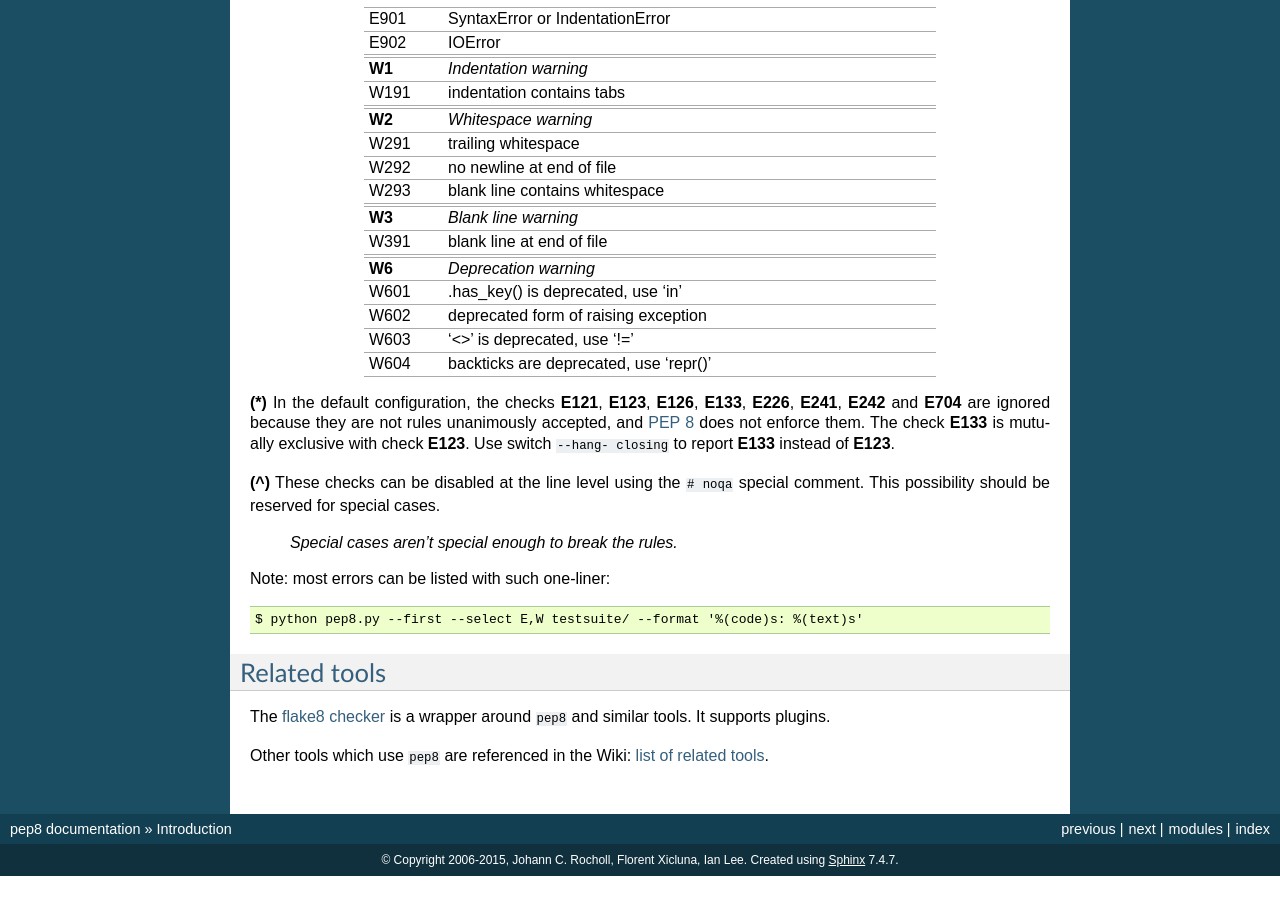
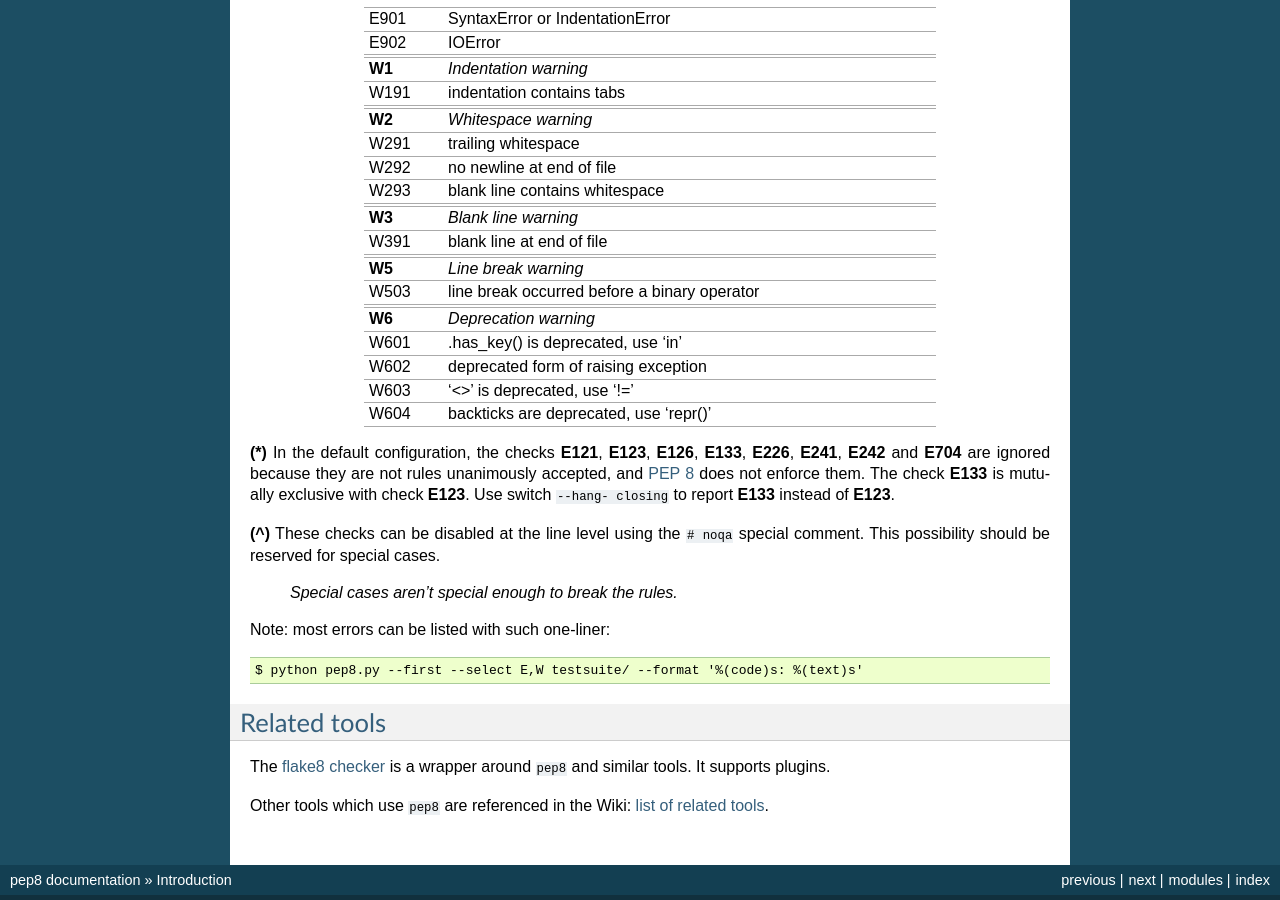
Before and after one commit to PyCQA/pycodestyle, a Sphinx documentation site: the page built from docs/intro.rst, in a window 1280 px wide and 900 px high, scrolled down 5144 px. Built offline with Sphinx 7.4.7, drawn with Linux system fonts in a browser that asks for light colours; before the commit the page ends 6020 px from its top, so only the background shows below that.

Commit message:
Add W503 to the error code table in the docs
Closes #414

```diff
--- a/docs/intro.rst
+++ b/docs/intro.rst
@@ -392,6 +392,11 @@ This is the current list of error and warning codes:
 | W391     | blank line at end of file                                            |
 +----------+----------------------------------------------------------------------+
 +----------+----------------------------------------------------------------------+
+| **W5**   | *Line break warning*                                                 |
++----------+----------------------------------------------------------------------+
+| W503     | line break occurred before a binary operator                         |
++----------+----------------------------------------------------------------------+
++----------+----------------------------------------------------------------------+
 | **W6**   | *Deprecation warning*                                                |
 +----------+----------------------------------------------------------------------+
 | W601     | .has_key() is deprecated, use 'in'                                   |
```
